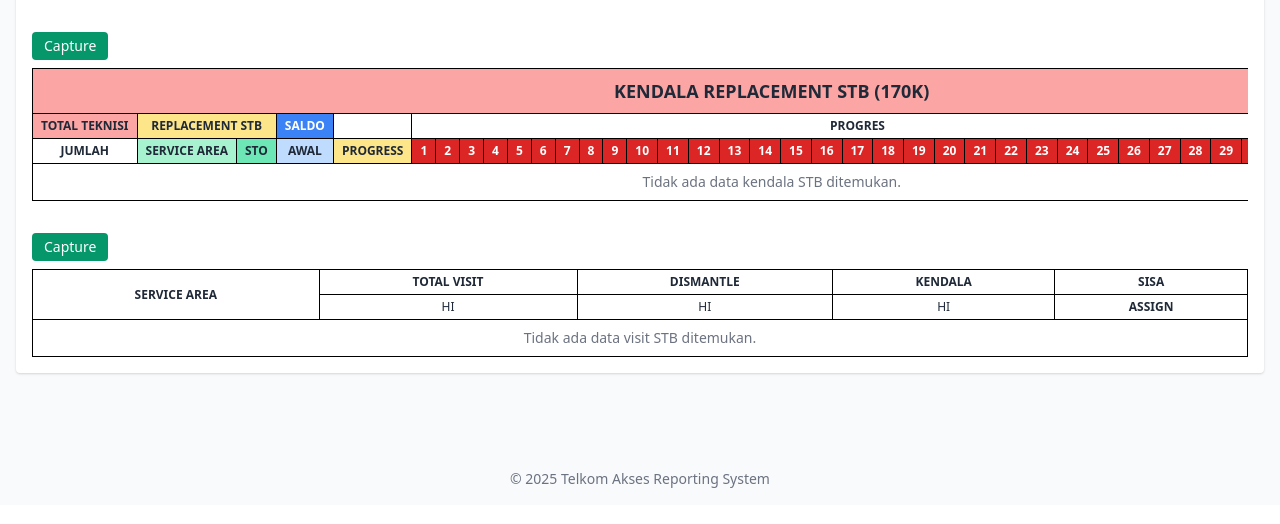
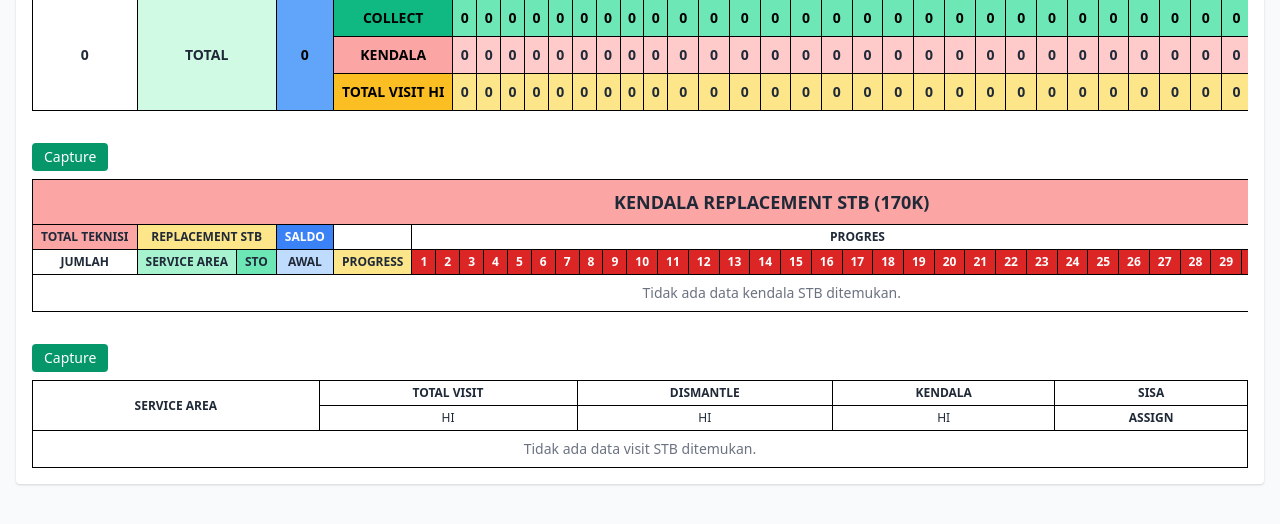
Before and after one commit to elkanajnrmanullang/stb-dismantle-reporting, a Flask app: template frontend/templates/index.html in a window 1280 px wide. Shown: the part 1010-1534 px from the top of the page. Before the commit the page ends 1498 px from the top, so only its background shows below. Run offline with Flask 3, Linux system fonts and the light colour scheme; the template is opened without the code that fills it, so the values that code supplies are empty.

Commit message:
next to table stb_kendala

```diff
--- a/backend/app.py
+++ b/backend/app.py
@@ -3,9 +3,10 @@ import os
 import pandas as pd
 from logic.dismantle_progress import process_dismantle_progress
 from logic.rumus_dismantle_kendala import process_dismantle_kendala
-from logic.stb_progress import process_stb_progress
+from logic.stb_progress import process_stb_progress, generate_stb_total_rows
 from datetime import datetime, timedelta
 from calendar import month_name
+from logic.stb_progress import generate_stb_total_rows
 from logic.database import SessionLocal
 from logic.models import (
     ProgressDismantle, KendalaDismantle,
@@ -55,45 +56,48 @@ def home():
 
     db = SessionLocal()
 
+    # Dismantle
     kendala_dismantle_all = db.query(KendalaDismantle).all()
     kendala_dismantle = [row for row in kendala_dismantle_all if not row.is_total_row]
     kendala_dismantle_total = [row for row in kendala_dismantle_all if row.is_total_row]
+    visit_dismantle = db.query(VisitDismantle).all()
 
-    visit_dismantle = db.query(VisitDismantle).all()
+    dismantle_data_raw = db.query(ProgressDismantle).filter_by(is_total_row=False).all()
+    waktu_update_dismantle = (
+        dismantle_data_raw[0].waktu_update.strftime("%d-%m-%Y %H:%M")
+        if dismantle_data_raw and dismantle_data_raw[0].waktu_update else "-"
+    )
+
+    # STB Progress
+    stb_progress = db.query(STBProgress).filter_by(is_total_row=False).all()
+    stb_kendala = db.query(KendalaSTB).filter_by(is_total_row=False).all()
+
+    # Generate total row: COLLECT, KENDALA, TOTAL VISIT HI
+    baris_total, saldo_akhir_total = generate_stb_total_rows(stb_progress, stb_kendala)
+    for row in baris_total:
+        row.saldo_akhir = saldo_akhir_total
+    stb_progress.extend(baris_total)
+
+    total_collect = db.query(STBProgress).filter_by(service_area="COLLECT", is_total_row=True).first()
+    total_kendala = db.query(STBProgress).filter_by(service_area="KENDALA", is_total_row=True).first()
+    total_visit_hi = db.query(STBProgress).filter_by(service_area="TOTAL VISIT HI", is_total_row=True).first()
+    total = db.query(STBProgress).filter_by(service_area="TOTAL", is_total_row=True).first()
+
+    stb_progress_total = db.query(STBProgress).filter_by(is_total_row=True).all()
+    if not stb_progress_total:
+        for row in baris_total:
+            db.add(row)
+        db.commit()
+        stb_progress_total = baris_total
+
+    # Kendala STB
+    kendala_stb_raw = db.query(KendalaSTB).filter_by(is_total_row=False).all()
+    for row in kendala_stb_raw:
+        row.progres_harian = [getattr(row, f"t{i}", 0) or 0 for i in range(1, 32)]
+
+    # Visit STB
     visit_stb = db.query(VisitSTB).all()
     visit_stb_data = db.query(VisitSTB).filter_by(is_total=False).order_by(VisitSTB.service_area).all()
-
-    dismantle_data_raw = db.query(ProgressDismantle).filter_by(is_total_row=False).all()
-    if dismantle_data_raw and dismantle_data_raw[0].waktu_update:
-        waktu_update_dismantle = dismantle_data_raw[0].waktu_update.strftime("%d-%m-%Y %H:%M")
-    else:
-        waktu_update_dismantle = "-"
-
-    stb_progress_raw = db.query(STBProgress).filter_by(is_total_row=False).all()
-    if stb_progress_raw and stb_progress_raw[0].waktu_update:
-        waktu_update_stb = stb_progress_raw[0].waktu_update.strftime("%d-%m-%Y %H:%M")
-    else:
-        waktu_update_stb = "-"
-
-    stb_progress = []
-    for row in stb_progress_raw:
-        progres_harian = [getattr(row, f"t{i}", 0) or 0 for i in range(1, 32)]
-        stb_progress.append({
-            "jumlah": row.teknisi,
-            "service_area": row.service_area,
-            "sto": row.sto,
-            "awal": row.saldo_awal,
-            "assign": row.assign,
-            "progres_harian": progres_harian,
-            "total_berhasil": row.berhasil,
-            "kendala": row.kendala,
-            "sisa_saldo": row.saldo_akhir
-        })
-
-    kendala_stb_raw = db.query(KendalaSTB).filter_by(is_total_row=False).all()
-    for row in kendala_stb_raw:
-        progres = [getattr(row, f"t{i}", 0) or 0 for i in range(1, 32)]
-        row.progres_harian = progres
 
     ringkasan_stb = []
     for row in visit_stb_data:
@@ -105,13 +109,10 @@ def home():
             "sisa": row.sisa_assign
         })
 
-    data_dismantle = dismantle_data_raw
     total_visit = sum(row["total_visit"] for row in ringkasan_stb)
     total_dismantle = sum(row["dismantle"] for row in ringkasan_stb)
     total_kendala = sum(row["kendala"] for row in ringkasan_stb)
     total_sisa = sum(row["sisa"] for row in ringkasan_stb)
-
-    stb_progress = db.query(STBProgress).filter_by(is_total_row=False).all()
 
     db.close()
 
@@ -119,7 +120,7 @@ def home():
         'index.html',
         tanggal_list=tanggal_list,
         waktu_update=waktu_update_dismantle,
-        data_dismantle=data_dismantle,
+        data_dismantle=dismantle_data_raw,
         prev_month_label=prev_month_label,
         prev_month_number=prev_month_number,
         kendala_dismantle=kendala_dismantle,
@@ -127,6 +128,7 @@ def home():
         visit_dismantle=visit_dismantle,
         visit_stb=visit_stb,
         stb_progress=stb_progress,
+        stb_progress_total=stb_progress_total,
         kendala_stb=kendala_stb_raw,
         ringkasan_stb=ringkasan_stb,
         total_visit=total_visit,
@@ -134,7 +136,6 @@ def home():
         total_kendala=total_kendala,
         total_sisa=total_sisa
     )
-
 
 @app.route('/upload', methods=['GET', 'POST'])
 def upload_files():
@@ -158,7 +159,6 @@ def upload_files():
         end_date = datetime(now.year, now.month, 31)
         output_path = os.path.join(OUTPUT_FOLDER, 'ReportingSTB_Dismantle.xlsx')
 
-        # Proses ETL awal (untuk ekspor Excel)
         process_files(
             replacement_file=path_replacement,
             dismantle_file=path_dismantle,
@@ -167,41 +167,37 @@ def upload_files():
             end_date=end_date
         )
 
-        # -------------------------------
-        # ⬇ Proses Dismantle
-        # -------------------------------
         df_dismantle = pd.read_excel(path_dismantle)
         db = SessionLocal()
 
-        # Bersihkan baris total sebelumnya
         db.query(ProgressDismantle).filter_by(is_total_row=True).delete()
         db.query(KendalaDismantle).filter_by(is_total_row=True).delete()
         db.commit()
 
-        # Hitung progress dismantle
         records = db.query(ProgressDismantle).filter_by(is_total_row=False).all()
         process_dismantle_progress(df_dismantle, records, now.month, now.year)
         for r in records:
             db.add(r)
 
-        # Hitung kendala dismantle
         kendala_records = db.query(KendalaDismantle).filter_by(is_total_row=False).all()
         progress_records = db.query(ProgressDismantle).filter_by(is_total_row=False).all()
         process_dismantle_kendala(df_dismantle, kendala_records, progress_records, now.month, now.year)
         for r in kendala_records:
             db.add(r)
 
-        # -------------------------------
-        # ⬇ Proses Replacement STB
-        # -------------------------------
         df_replacement = pd.read_excel(path_replacement)
-
-        # Bersihkan baris total sebelumnya
         db.query(STBProgress).filter_by(is_total_row=True).delete()
         db.commit()
 
         stb_records = db.query(STBProgress).filter_by(is_total_row=False).all()
         process_stb_progress(df_replacement, stb_records, now.month, now.year)
+
+        kendala_records = db.query(KendalaSTB).filter_by(is_total_row=False).all()
+        baris_total, saldo_akhir_total = generate_stb_total_rows(stb_records, kendala_records)
+
+        for r in baris_total:
+            r.saldo_akhir = saldo_akhir_total
+            db.add(r)
         for r in stb_records:
             db.add(r)
 
@@ -214,7 +210,6 @@ def upload_files():
     except Exception as e:
         flash(f"❌ Gagal memproses file: {str(e)}", "error")
         return redirect(url_for('upload_files'))
-
 
 @app.route('/download')
 def download_file():
@@ -231,17 +226,11 @@ def dismantle_progress():
     data = db.query(ProgressDismantle).order_by(ProgressDismantle.service_area, ProgressDismantle.sto).all()
     db.close()
 
-    total_teknisi = sum([row.jumlah_teknisi or 0 for row in data])
-
     now = datetime.now()
-
     prev_month_dt = now.replace(day=1) - timedelta(days=1)
     prev_month_label = month_name[prev_month_dt.month].upper()
     prev_month_number = prev_month_dt.month
-    if data and data[0].waktu_update:
-        waktu_update = data[0].waktu_update.strftime('%d-%B-%Y %H:%M')
-    else:
-        waktu_update = "-"
+    waktu_update = data[0].waktu_update.strftime('%d-%B-%Y %H:%M') if data else "-"
     tanggal_list = [f't{i}' for i in range(1, 32)]
 
     return render_template(
@@ -267,12 +256,8 @@ def replacement_progress():
     tanggal_list = [f't{i}' for i in range(1, 32)]
     waktu_update = now.strftime('%d %B %Y %H:%M')
 
-    # Parsing progres_harian
     for row in data:
-        progres = []
-        for i in range(1, 32):
-            val = getattr(row, f"t{i}", None)
-            progres.append(val if val is not None else 0)
+        progres = [getattr(row, f"t{i}", 0) or 0 for i in range(1, 32)]
         row.progres_harian = progres
 
     return render_template(
@@ -282,8 +267,6 @@ def replacement_progress():
         bulan_lalu=prev_month_label,
         waktu_update=waktu_update,
     )
-
-
 
 @app.route("/stb/kendala")
 def replacement_kendala():
--- a/frontend/templates/components/subtable_stb_progress.html
+++ b/frontend/templates/components/subtable_stb_progress.html
@@ -1,3 +1,4 @@
+{% set t_range = range(1, 32) %}
 <div class="overflow-auto">
   <div class="mb-2">
     <button
@@ -13,31 +14,15 @@
   >
     <thead class="text-xs">
       <tr>
-        <th
-          colspan="42"
-          class="bg-yellow-300 font-bold border border-black py-2 text-lg"
-        >
+        <th colspan="42" class="bg-yellow-300 font-bold border border-black py-2 text-lg">
           PROGRESS HARIAN REPLACEMENT STB (170K)
         </th>
       </tr>
       <tr>
-        <th class="bg-red-300 border border-black px-2 py-1 w-[150px]">
-          TOTAL TEKNISI
-        </th>
-        <th
-          colspan="2"
-          class="bg-yellow-200 border border-black px-2 py-1 w-[180px]"
-        >
-          REPLACEMENT STB
-        </th>
-        <th
-          class="bg-blue-200 text-black border border-black px-2 py-1 w-[70px]"
-        >
-          SALDO
-        </th>
-        <th colspan="35" class="bg-cyan-200 border border-black px-1 py-1">
-          PROGRES
-        </th>
+        <th class="bg-red-300 border border-black px-2 py-1 w-[150px]">TOTAL TEKNISI</th>
+        <th colspan="2" class="bg-yellow-200 border border-black px-2 py-1 w-[180px]">REPLACEMENT STB</th>
+        <th class="bg-blue-200 text-black border border-black px-2 py-1 w-[70px]">SALDO</th>
+        <th colspan="35" class="bg-cyan-200 border border-black px-1 py-1">PROGRES</th>
       </tr>
       <tr>
         <th class="bg-white border border-black px-2 py-1">JUMLAH</th>
@@ -45,12 +30,8 @@
         <th class="bg-green-300 border border-black px-2 py-1">STO</th>
         <th class="bg-blue-200 border border-black px-2 py-1">AWAL</th>
         <th class="bg-yellow-200 border border-black px-2 py-1">ASSIGN</th>
-        {% for i in range(1, 32) %}
-        <th
-          class="bg-red-600 text-white border border-black px-2 py-1 w-[36px]"
-        >
-          {{ i }}
-        </th>
+        {% for i in t_range %}
+        <th class="bg-red-600 text-white border border-black px-2 py-1 w-[36px]">{{ i }}</th>
         {% endfor %}
         <th class="bg-green-200 border border-black px-2 py-1">Berhasil</th>
         <th class="bg-orange-300 border border-black px-2 py-1">Kendala</th>
@@ -61,41 +42,86 @@
     <tbody class="text-sm">
       {% if stb_progress %}
         {% for row in stb_progress %}
-          <tr class="{% if row.is_total_row %}font-bold bg-neutral-100{% endif %}">
-            <td class="border border-black px-2 py-1">{{ row.teknisi or 0 }}</td>
+          {% if not row.is_total_row and row.service_area not in ['COLLECT', 'KENDALA', 'TOTAL VISIT HI'] %}
+          <tr>
+            <td class="border border-black px-2 py-1">{{ row.teknisi }}</td>
             <td class="border border-black px-2 py-1">{{ row.service_area }}</td>
             <td class="border border-black px-2 py-1">{{ row.sto }}</td>
-            <td class="border border-black px-2 py-1">{{ row.saldo_awal or 0 }}</td>
-            <td class="border border-black px-2 py-1">{{ row.assign or 0 }}</td>
-            {% for i in range(1, 32) %}
-              {% set val = getattr(row, 't' ~ i, 0) %}
-              {% if val is none %}{% set val = 0 %}{% endif %}
-              <td class="border border-black px-1 py-1 {% if val > 0 %}bg-green-300{% endif %}">
-                {{ val }}
-              </td>
+            <td class="border border-black px-2 py-1">{{ row.saldo_awal }}</td>
+            <td class="border border-black px-2 py-1">{{ row.assign }}</td>
+            {% for i in t_range %}
+            {% set val = getattr(row, 't' ~ i, 0) or 0 %}
+            <td class="border border-black px-1 py-1 {% if val > 0 %}bg-green-300{% endif %}">{{ val }}</td>
             {% endfor %}
-            <td class="border border-black px-2 py-1">{{ row.berhasil or 0 }}</td>
-            <td class="border border-black px-2 py-1">{{ row.kendala or 0 }}</td>
-            <td class="border border-black px-2 py-1">{{ row.saldo_akhir or 0 }}</td>
+            <td class="border border-black px-2 py-1">{{ row.berhasil }}</td>
+            <td class="border border-black px-2 py-1">{{ row.kendala }}</td>
+            <td class="border border-black px-2 py-1">{{ row.saldo_akhir }}</td>
           </tr>
-        {% endfor %}
-      {% else %}
-        {% for area in placeholder_area %}
-          <tr>
-            <td class="border border-black px-2 py-1">{{ area.teknisi }}</td>
-            <td class="border border-black px-2 py-1">{{ area.service_area }}</td>
-            <td class="border border-black px-2 py-1">{{ area.sto }}</td>
-            <td class="border border-black px-2 py-1">0</td>
-            <td class="border border-black px-2 py-1">0</td>
-            {% for _ in range(31) %}
-              <td class="border border-black px-1 py-1">0</td>
-            {% endfor %}
-            <td class="border border-black px-2 py-1">0</td>
-            <td class="border border-black px-2 py-1">0</td>
-            <td class="border border-black px-2 py-1">0</td>
-          </tr>
+          {% endif %}
         {% endfor %}
       {% endif %}
+
+      {% set total_collect = stb_progress | selectattr("service_area", "equalto", "COLLECT") | list | first %}
+      {% set total_kendala = stb_progress | selectattr("service_area", "equalto", "KENDALA") | list | first %}
+      {% set total_visit_hi = stb_progress | selectattr("service_area", "equalto", "TOTAL VISIT HI") | list | first %}
+      {% set total = stb_progress | selectattr("service_area", "equalto", "TOTAL") | list | first %}
+
+      <tr class="font-bold">
+        <td class="border border-black bg-cyan-300 align-middle" rowspan="3">
+          {{ total.teknisi if total else 0 }}
+        </td>
+        <td class="border border-black bg-green-100 align-middle" rowspan="3" colspan="2">TOTAL</td>
+        <td class="border border-black bg-blue-400 text-black align-middle" rowspan="3">
+          {{ total.saldo_awal if total else 0 }}
+        </td>
+
+        <td class="border border-black bg-green-500 text-black p-2">COLLECT</td>
+        {% for i in t_range %}
+          {% set val = stb_progress
+            | rejectattr("is_total_row")
+            | rejectattr("service_area", "in", ["COLLECT", "KENDALA", "TOTAL VISIT HI"])
+            | map(attribute="t" ~ i)
+            | select
+            | sum %}
+          <td class="border border-black bg-green-300 text-black">{{ val }}</td>
+        {% endfor %}
+        <td class="border border-black bg-green-500 text-black">
+          {{ total_collect.berhasil if total_collect else 0 }}
+        </td>
+        <td class="border border-black bg-black"></td>
+        <td rowspan="3" class="border border-black bg-orange-400 text-black">
+          {{ total.saldo_akhir if total else 0 }}
+        </td>
+      </tr>
+
+      <tr class="font-bold">
+        <td class="border border-black bg-red-300 text-black p-2">KENDALA</td>
+        {% for i in t_range %}
+        {% set val = getattr(total_kendala, 't' ~ i, 0) if total_kendala else 0 %}
+        <td class="border border-black bg-red-200">{{ val }}</td>
+        {% endfor %}
+        <td class="border border-black bg-black"></td>
+        <td class="border border-black bg-red-300 text-black">
+          {{ total_kendala.kendala if total_kendala else 0 }}
+        </td>
+      </tr>
+
+      <tr class="font-bold">
+        <td class="border border-black bg-yellow-400 text-black p-2">TOTAL VISIT HI</td>
+        {% for i in t_range %}
+        {% set val1 = getattr(total_collect, 't' ~ i, 0) if total_collect else 0 %}
+        {% set val2 = getattr(total_kendala, 't' ~ i, 0) if total_kendala else 0 %}
+        <td class="border border-black bg-yellow-200">
+          {{ val1 + val2 }}
+        </td>
+        {% endfor %}
+        <td colspan="2" class="border border-black bg-yellow-400 text-center text-black">
+          {{
+            (total_collect.berhasil if total_collect else 0) +
+            (total_kendala.kendala if total_kendala else 0)
+          }}
+        </td>
+      </tr>
     </tbody>
   </table>
 </div>
```
Also changed, not shown: backend/logic/stb_progress.py (+40 -1 lines).
